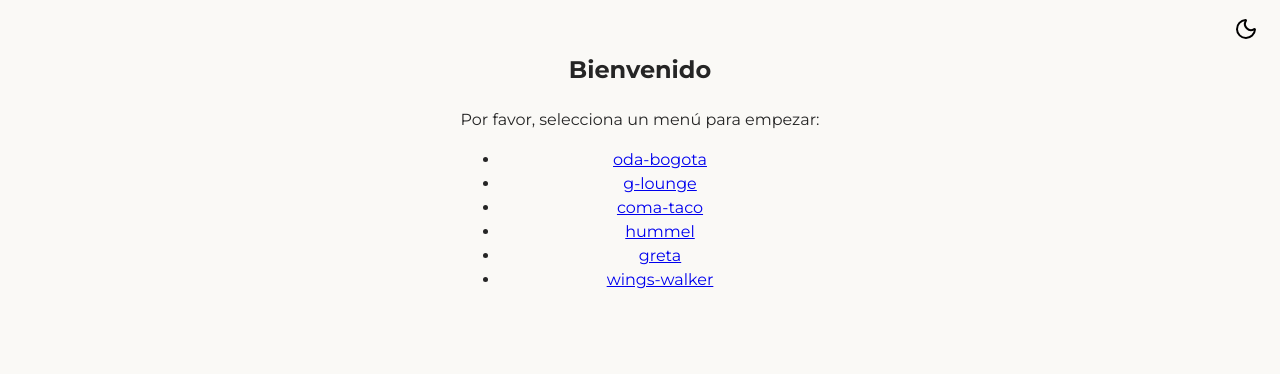
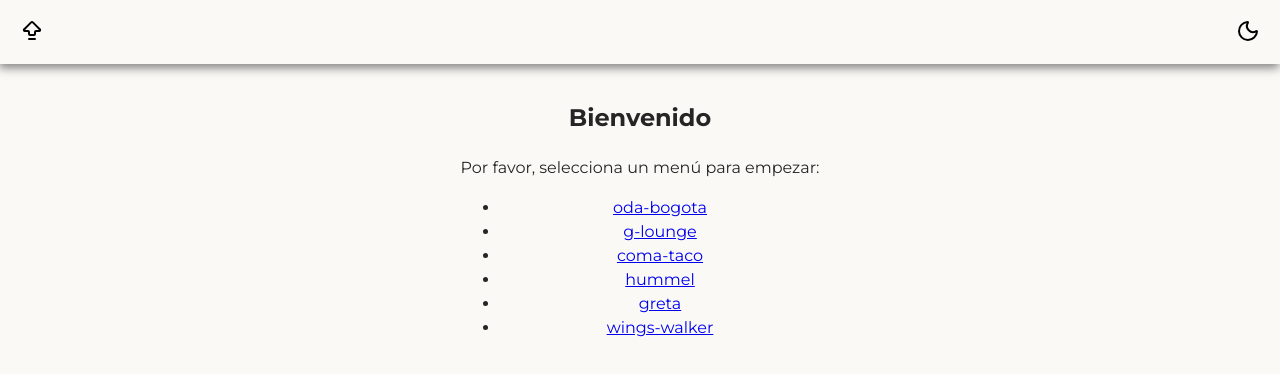
Before and after one commit to juanjosec5/lightweight-menu, a Vue app: page / in a window 1280 px wide. Shown: the top 374 px of the page. Built offline with nearby package versions, Linux system fonts and the light colour scheme.

Commit message:
added toolbar and a scroll to top functionality

```diff
--- a/src/App.vue
+++ b/src/App.vue
@@ -3,7 +3,7 @@
   import { useMenuFromUrl } from "@/composables/useMenuFromUrl";
   import { useTheme } from "@/composables/useTheme";
   import MenuCategory from "@/components/MenuCategory.vue";
-  import { Sun, Moon } from "lucide-vue-next"
+  import { Sun, Moon, ArrowBigUpDash } from "lucide-vue-next";
 
   const KNOWN_MENUS = [
     "oda-bogota",
@@ -15,15 +15,33 @@
   ];
   const { menuId, invalidMenu, isMissingParam } = useMenuFromUrl(KNOWN_MENUS);
   const { data, loading, error, reload } = useMenu(menuId);
-const { isDark, toggle } = useTheme()
+  const { isDark, toggle } = useTheme();
 
+  const scrollToTop = () => {
+    window.scrollTo({ top: 0, behavior: "smooth" });
+  };
 </script>
 
 <template>
   <main class="wrap">
-  <button class="theme-toggle" @click="toggle">
+    <div
+      :class="['toolbar', { 'shadow-light': !isDark, 'shadow-dark': isDark }]"
+    >
+      <button
+        class="toolbar-button"
+        @click="scrollToTop"
+        aria-label="scroll to the top"
+      >
+        <component :is="ArrowBigUpDash" />
+      </button>
+      <button
+        :aria-label="`toggle to ${isDark ? 'light' : 'dark'} theme`"
+        class="toolbar-button theme-toggle"
+        @click="toggle"
+      >
         <component :is="isDark ? Sun : Moon" :size="24" />
       </button>
+    </div>
     <section v-if="isMissingParam" class="welcome">
       <h2>Bienvenido</h2>
       <p>Por favor, selecciona un menú para empezar:</p>
@@ -83,15 +101,46 @@ const { isDark, toggle } = useTheme()
   </main>
 </template>
 
-<style scoped>
+<style scoped lang="scss">
+  .toolbar {
+    display: flex;
+    z-index: 10;
+    justify-content: space-between;
+    position: fixed;
+    top: 0;
+    left: 0;
+    padding: 0.75rem;
+    width: calc(100% - 0.75rem * 2);
+    background: var(--fg);
+    transition: background-color 0.5s ease-in-out;
+
+    &-button {
+      border-radius: 50%;
+      width: 40px;
+      height: 40px;
+
+      &:active {
+        background-color: var(--action);
+      }
+    }
+  }
+
+  .shadow-light {
+    box-shadow: -1px 4px 9px 0px rgba(92, 92, 92, 0.75);
+    -webkit-box-shadow: -1px 4px 9px 0px rgba(92, 92, 92, 0.75);
+    -moz-box-shadow: -1px 4px 9px 0px rgba(92, 92, 92, 0.75);
+  }
+
+  .shadow-dark {
+    box-shadow: -1px 4px 9px 0px rgba(31, 31, 31, 0.75);
+    -webkit-box-shadow: -1px 4px 9px 0px rgba(31, 31, 31, 0.75);
+    -moz-box-shadow: -1px 4px 9px 0px rgba(31, 31, 31, 0.75);
+  }
+
   .theme-toggle {
-  position: fixed;
     top: 1rem;
     right: 1rem;
-  background: transparent;
     outline: none;
-  border: none;
-
   }
 
   .wrap {
@@ -99,7 +148,8 @@ const { isDark, toggle } = useTheme()
     margin: auto;
     display: flex;
     flex-direction: column;
-    gap: 2rem;
+    gap: 1rem;
+    padding-top: 5rem;
   }
 
   .hdr h1 {
--- a/src/style.css
+++ b/src/style.css
@@ -27,6 +27,13 @@ body {
 #app {
   max-width: 1280px;
   margin: 0 auto;
-  padding: 2rem .75rem;
+  padding: 0 .75rem 1rem;
   text-align: center;
 }
+
+button {
+  background-color: transparent;
+  border: none;
+  cursor: pointer;
+  outline: none;
+}
```
Lines whose indentation alone changed are shown as unchanged.
